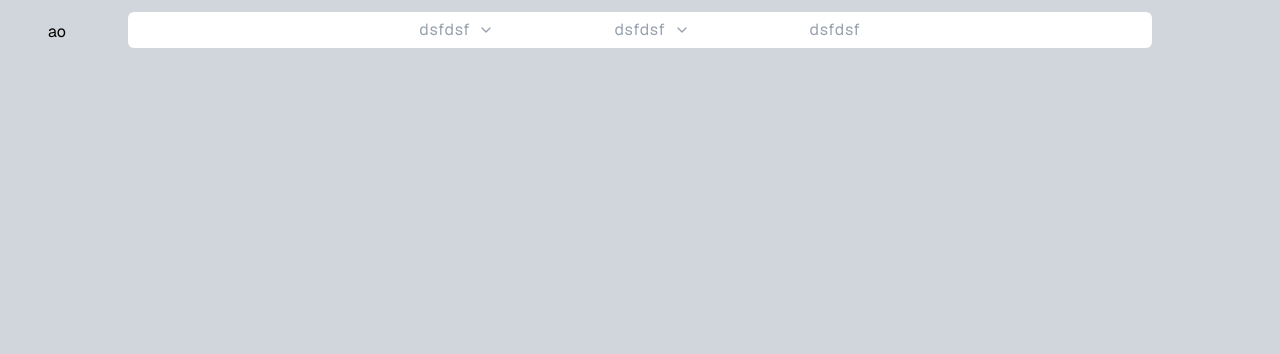
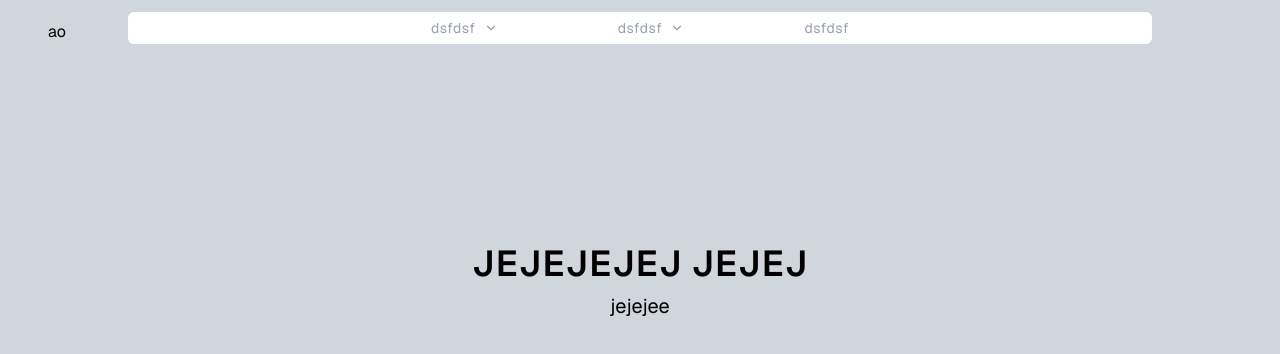
Before and after one commit to sara91-dev/web-personal, a Next.js app: page / in a window 1280 px wide. Shown: the top 354 px of the page. Built offline with nearby package versions, Linux system fonts and the light colour scheme.

Commit message:
Títulos y tamaños modificados de la hero section

```diff
--- a/src/app/layout.js
+++ b/src/app/layout.js
@@ -25,9 +25,9 @@ export default function RootLayout({ children }) {
     >
       <body className="min-h-full flex flex-col bg-gray-300">
         {/* NAVBAR */}
-        <nav className="flex justify-center mt-3 my-1.5">
+        <nav className="flex justify-center mt-3 my-1.5 mb-20">
             <p className="hidden lg:block absolute left-0 ml-12 py-2">ao</p>
-            <ul className="flex flex-nowrap justify-center p-4 sm:py-1.5 bg-white rounded-md xl:gap-x-30 lg:gap-x-24 md:gap-x-16 sm:gap-x-12 gap-x-6 w-full xl:max-w-5xl lg:max-w-4xl md:max-w-2xl sm:max-w-xl max-w-lg tracking-wider mx-4">
+            <ul className="flex flex-nowrap justify-center p-4 sm:py-1.5 bg-white rounded-md xl:gap-x-30 lg:gap-x-24 md:gap-x-16 sm:gap-x-12 gap-x-6 w-full xl:max-w-5xl lg:max-w-4xl md:max-w-2xl sm:max-w-xl max-w-lg tracking-wider mx-4 text-sm">
 
                 <li className="relative group hover:text-gray-300 text-gray-400 hidden sm:flex items-center cursor-pointer">
                     <span className="flex items-center">
@@ -35,7 +35,7 @@ export default function RootLayout({ children }) {
                         <FiChevronDown className="ml-2" />
                     </span>
 
-                    <div className="absolute top-full -left-2 mt-2 hidden group-hover:flex flex-col min-2-[160px] z-50">
+                    <div className="absolute top-full -left-1 mt-2 hidden group-hover:flex flex-col min-2-[160px] z-50">
                         <a href="/" className="px-3 py-2 text-white">
                             jejejej
                         </a>
@@ -51,7 +51,7 @@ export default function RootLayout({ children }) {
                         <FiChevronDown className="ml-2" />
                     </span>
 
-                    <div className="absolute top-full -left-2 mt-2 hidden group-hover:flex flex-col min-2-[160px] z-50">
+                    <div className="absolute top-full -left-1 mt-2 hidden group-hover:flex flex-col min-2-[160px] z-50">
                         <a href="/" className="px-3 py-2 text-white">
                             jejejej
                         </a>
--- a/src/app/page.js
+++ b/src/app/page.js
@@ -3,10 +3,11 @@ import { FiChevronDown } from "react-icons/fi";
 
 export default function Home() {
   return (
-      <main className="">
+      <main className="mt-10 lg:mt-20 xl:mt-30">
         {/* HERO SECTION */}
-        <div className="">
-
+        <div className="flex flex-col items-center">
+            <h1 className="font-semibold tracking-wide text-2xl md:text-3xl lg:text-4xl">JEJEJEJEJ JEJEJ</h1>
+            <h2 className="mt-2 font-normal text-base md:text-lg lg:text-xl">jejejee</h2>
         </div>
       </main>
   );
```
